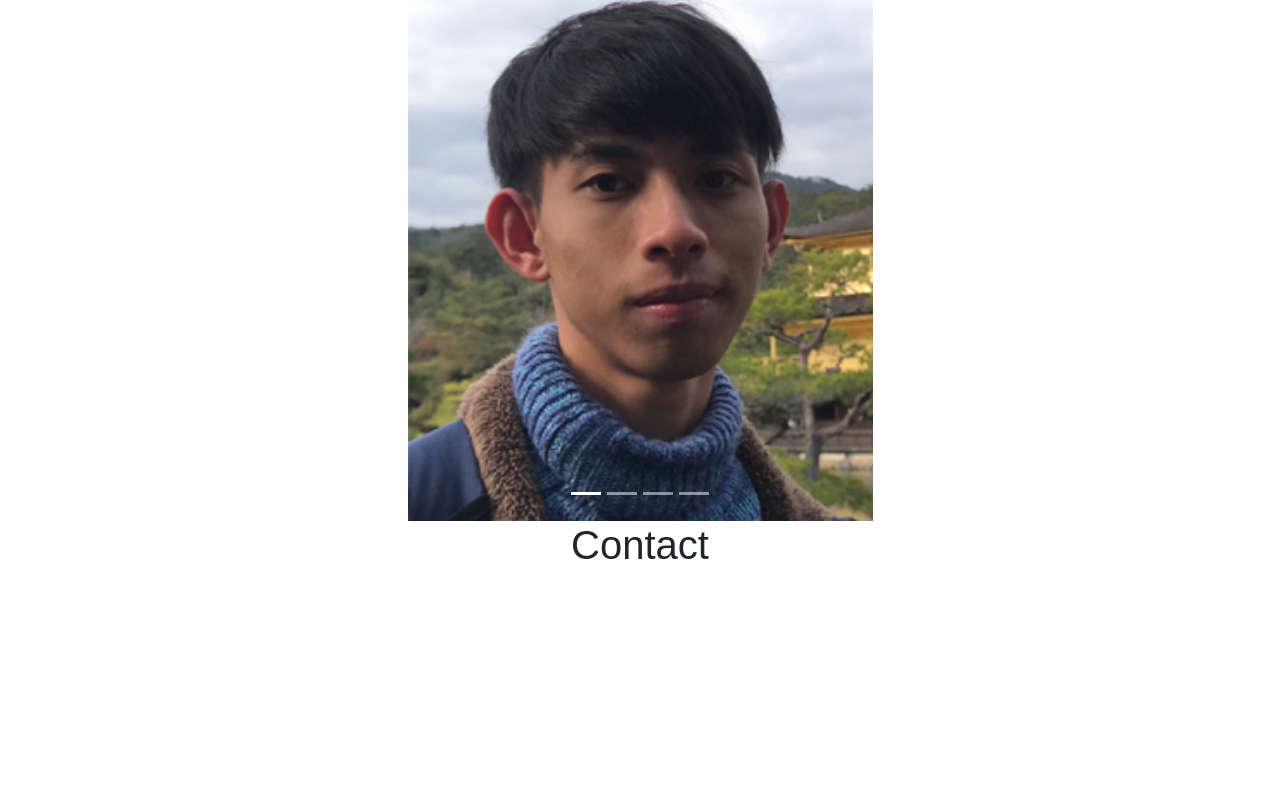
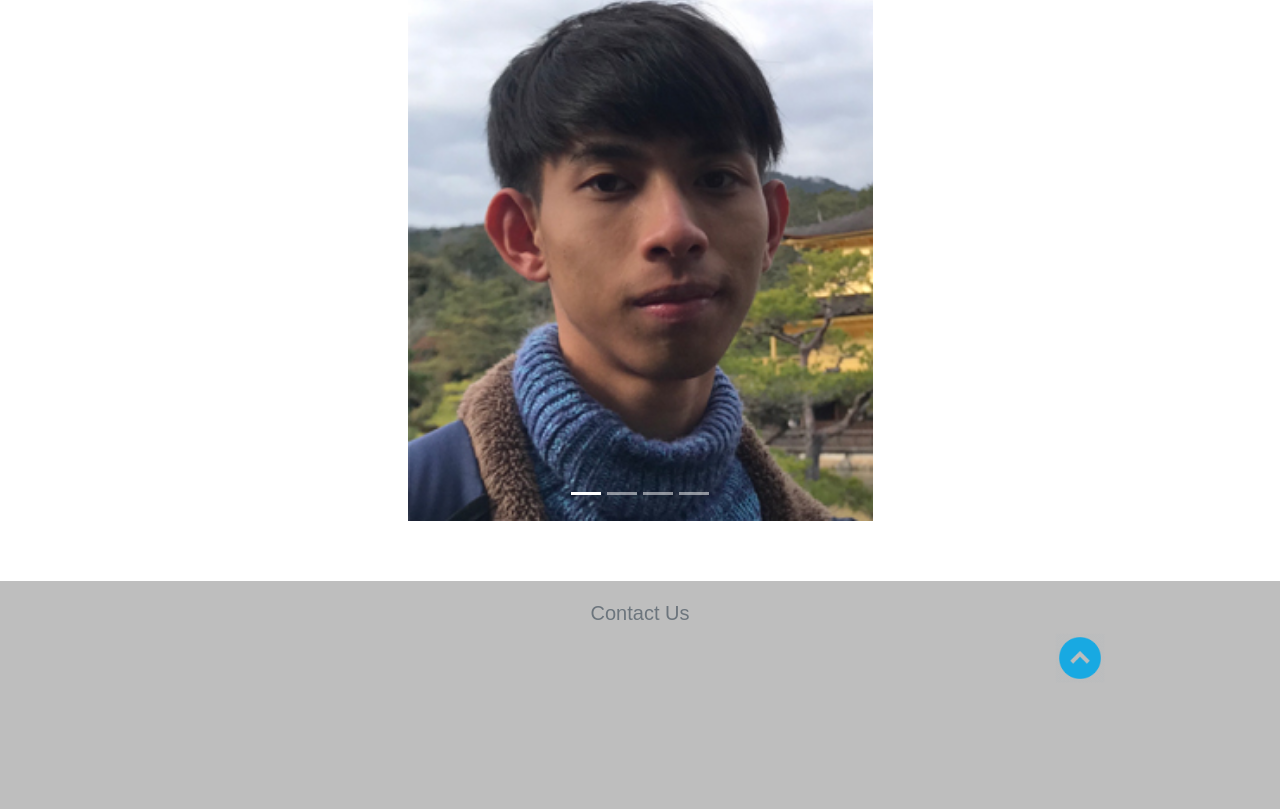
Before and after one commit to pondbiggy/HovercraftNew, a PHP site: page / in a window 1280 px wide. Shown: the part 2150-2959 px from the top of the page. Run offline with PHP 8.4, Linux system fonts and the light colour scheme; some libraries are stand-ins or nearby versions.

Commit message:
Add files via upload

```diff
--- a/index.php
+++ b/index.php
@@ -271,14 +271,20 @@ $(document).ready(function(){
 });
 </script>
 
-<!-- Contact -->
+
+
+<footer class="text-muted">
+      <div class="container">
+       <h5>Contact Us</h5>
+
+        <p class="float-right">
+          <a href="#"><img src="up.png" alt="ball" width="50" height="50"></a>
+        </p>
+        <!-- Contact -->
 <div id="contact" class="Section Contact lazy-bg">
         <div class="Contact-Content" id="contact-section">
             <div class="Head-Row">
                 <div class="Head-Column">
-                    <div class="Heading">
-                        <h1><span class="Markdown">Contact</span></h1>
-                    </div>
 
                 </div>
             </div>
@@ -292,14 +298,6 @@ $(document).ready(function(){
             </div>
         </div>
 </div>
-
-<footer class="text-muted">
-      <div class="container">
-       <h5>Contact Us</h5>
-
-        <p class="float-right">
-          <a href="#"><img src="up.png" alt="ball" width="50" height="50"></a>
-        </p>
         <p>
             <span><a data-toggle="tooltip" title="Follow on FacebookGroup" href="https://www.facebook.com/groups/2097980677004926"><i class="fab fa-facebook-square" style="color:rgb(255, 255, 255);font-size:72px"></i></a></span>
 
```
